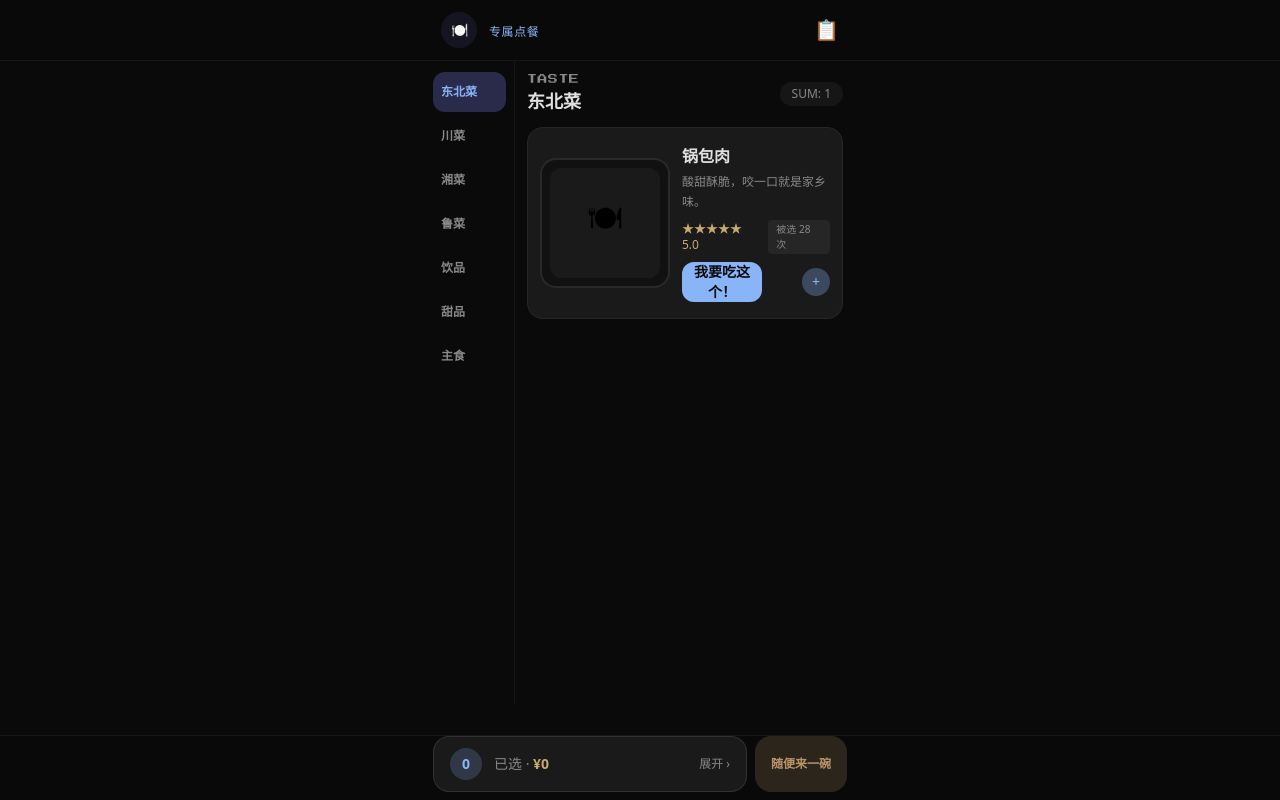
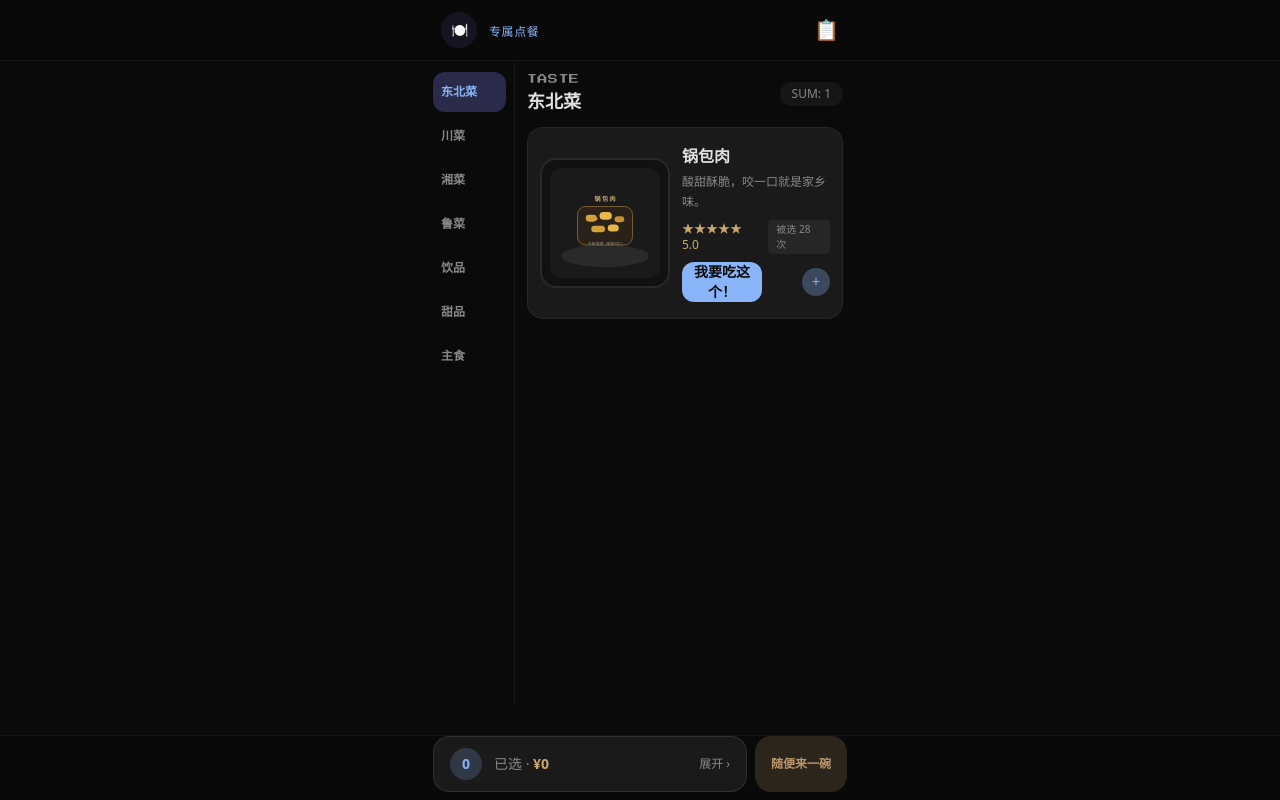
Before and after one commit to RWHua/sweetheart-diner, a website: page index.html in a window 1280 px wide. Drawn offline with nearby package versions, Linux system fonts and the light colour scheme.

Commit message:
feat: 8 custom SVG food illustrations for each dish

```diff
--- a/index.html
+++ b/index.html
@@ -160,14 +160,14 @@
     const $ = s => document.querySelector(s);
 
     const menuList = [
-      { id:'guobaorou',  category:'东北菜', name:'锅包肉',       price:0, desc:'酸甜酥脆，咬一口就是家乡味。',    img:'./images/guobaorou.jpg',  ingredients:'精选里脊、米醋、白糖、胡萝卜丝与葱姜。',              detail:'外酥里嫩的经典东北菜，酸甜口感像我们第一次约会时的心情。',            nutrition:'碳水 42% · 蛋白质 28% · 脂肪 30%', taste:5.0, selectedCount:28, steps:['里脊肉切薄片，加料酒、盐腌制15分钟。','土豆淀粉加水调成糊，肉片裹糊。','油温七成热下锅炸至金黄捞出。','另起锅，糖醋汁翻炒至浓稠，下肉片快速翻匀出锅。'], tips:'糖醋比例 3:2 最佳，炸两次更酥脆。' },
-      { id:'mapotofu',   category:'川菜',   name:'麻婆豆腐',     price:0, desc:'麻辣鲜香，软嫩豆腐超下饭。',      img:'./images/mapotofu.jpg',   ingredients:'嫩豆腐、牛肉末、郫县豆瓣、花椒与小葱。',                 detail:'一勺热乎乎的豆腐，带来刚刚好的麻辣和满满的满足感。',              nutrition:'碳水 18% · 蛋白质 34% · 脂肪 48%', taste:4.8, selectedCount:35, steps:['嫩豆腐切2cm方块，焯水去腥。','牛肉末炒至变色，加郫县豆瓣炒出红油。','加高汤煮沸，下豆腐小火煮5分钟。','勾芡收汁，撒花椒面和小葱出锅。'], tips:'豆腐不要翻动太猛，轻轻推即可保持完整。' },
-      { id:'donganji',   category:'湘菜',   name:'东安子鸡',     price:0, desc:'酸辣开胃，鲜嫩多汁的湘味。',      img:'./images/donganji.jpg',   ingredients:'嫩鸡、米醋、泡椒、鲜姜与香葱。',                         detail:'酸辣鲜香的湖南风味，适合和最爱的人一起分享。',                    nutrition:'碳水 12% · 蛋白质 51% · 脂肪 37%', taste:4.7, selectedCount:19, steps:['鸡肉切块，冷水下锅加姜片料酒焯水。','锅中热油，下姜丝、泡椒爆香。','加入鸡块翻炒，倒入米醋和少许糖。','小火焖煮15分钟至入味，出锅撒葱丝。'], tips:'用嫩鸡腿肉口感最佳，醋量按个人喜好调整。' },
-      { id:'tangcuyu',   category:'鲁菜',   name:'糖醋鲤鱼',     price:0, desc:'外焦里嫩，甜蜜得像一句告白。',    img:'./images/tangcuyu.jpg',   ingredients:'鲜活鲤鱼、陈醋、冰糖、番茄与松子。',                       detail:'造型漂亮、滋味甜蜜，愿我们的日子年年有余。',                      nutrition:'碳水 35% · 蛋白质 39% · 脂肪 26%', taste:4.9, selectedCount:22, steps:['鲤鱼处理干净，两面剞花刀。','鱼身抹淀粉，七八成油温炸至定型金黄。','另起锅，冰糖炒化加陈醋番茄酱调汁。','将糖醋汁浇在鱼身上，撒松子装饰。'], tips:'炸鱼时油温要高，快速定型外酥里嫩。' },
-      { id:'peachtea',   category:'饮品',   name:'蜜桃乌龙',     price:0, desc:'清甜茶香，给今天加一点粉色。',    img:'./images/peachtea.jpg',   ingredients:'水蜜桃、乌龙茶、蜂蜜与薄荷。',                             detail:'清爽不腻的蜜桃香气，适合饭后一起碰杯。',                          nutrition:'碳水 88% · 蛋白质 2% · 脂肪 10%', taste:4.6, selectedCount:41, steps:['水蜜桃去皮切小块。','乌龙茶叶用85°C热水冲泡3分钟。','杯中放入桃肉和冰块，倒入茶汤。','加蜂蜜搅拌，点缀薄荷叶。'], tips:'冷藏2小时后风味更佳，夏天加冰超爽。' },
-      { id:'tangyuan',   category:'甜品',   name:'桂花酒酿圆子', price:0, desc:'软糯香甜，饭后的一点小浪漫。',    img:'./images/tangyuan.jpg',   ingredients:'糯米圆子、酒酿、桂花与红糖。',                             detail:'一碗热乎乎的小圆子，愿我们团团圆圆、甜甜蜜蜜。',                  nutrition:'碳水 76% · 蛋白质 8% · 脂肪 16%', taste:5.0, selectedCount:33, steps:['糯米粉加水揉成面团，搓成小圆子。','水烧开下圆子，煮至浮起。','加入酒酿和红糖再煮2分钟。','盛碗撒干桂花。'], tips:'圆子搓小一点更Q弹，红糖量按甜度喜好。' },
-      { id:'danchaofan', category:'主食',   name:'扬州炒饭',     price:0, desc:'粒粒分明，简单却永远吃不腻。',    img:'./images/danchaofan.jpg', ingredients:'隔夜米饭、鸡蛋、虾仁、玉米与青豆。',                     detail:'一份认真炒好的主食，把平凡的日子也变得闪闪发光。',                nutrition:'碳水 58% · 蛋白质 22% · 脂肪 20%', taste:4.5, selectedCount:26, steps:['鸡蛋打散炒熟盛出备用。','锅中热油，炒虾仁和玉米青豆。','加入隔夜米饭大火翻炒至粒粒分明。','倒入鸡蛋碎，加盐和葱花翻匀出锅。'], tips:'隔夜饭效果最好，大火快炒是关键。' },
-      { id:'xiaolongbao',category:'主食',   name:'鲜肉小笼包',   price:0, desc:'皮薄汁多，小心烫，幸福也会烫。',  img:'./images/xiaolongbao.jpg',ingredients:'面粉、鲜猪肉、皮冻、葱姜水。',                           detail:'轻轻提起，先开窗再喝汤，是早餐桌上的温柔仪式。',                  nutrition:'碳水 45% · 蛋白质 25% · 脂肪 30%', taste:4.9, selectedCount:38, steps:['面粉加温水揉成光滑面团醒30分钟。','猪肉剁碎加皮冻、葱姜水、生抽调馅。','面团擀成薄皮，包入馅料捏褶。','上蒸笼大火蒸8分钟。'], tips:'皮冻是汤汁的关键，提前一天准备。' }
+      { id:'guobaorou',  category:'东北菜', name:'锅包肉',       price:0, desc:'酸甜酥脆，咬一口就是家乡味。',    img:'./images/guobaorou.svg',  ingredients:'精选里脊、米醋、白糖、胡萝卜丝与葱姜。',              detail:'外酥里嫩的经典东北菜，酸甜口感像我们第一次约会时的心情。',            nutrition:'碳水 42% · 蛋白质 28% · 脂肪 30%', taste:5.0, selectedCount:28, steps:['里脊肉切薄片，加料酒、盐腌制15分钟。','土豆淀粉加水调成糊，肉片裹糊。','油温七成热下锅炸至金黄捞出。','另起锅，糖醋汁翻炒至浓稠，下肉片快速翻匀出锅。'], tips:'糖醋比例 3:2 最佳，炸两次更酥脆。' },
+      { id:'mapotofu',   category:'川菜',   name:'麻婆豆腐',     price:0, desc:'麻辣鲜香，软嫩豆腐超下饭。',      img:'./images/mapotofu.svg',   ingredients:'嫩豆腐、牛肉末、郫县豆瓣、花椒与小葱。',                 detail:'一勺热乎乎的豆腐，带来刚刚好的麻辣和满满的满足感。',              nutrition:'碳水 18% · 蛋白质 34% · 脂肪 48%', taste:4.8, selectedCount:35, steps:['嫩豆腐切2cm方块，焯水去腥。','牛肉末炒至变色，加郫县豆瓣炒出红油。','加高汤煮沸，下豆腐小火煮5分钟。','勾芡收汁，撒花椒面和小葱出锅。'], tips:'豆腐不要翻动太猛，轻轻推即可保持完整。' },
+      { id:'donganji',   category:'湘菜',   name:'东安子鸡',     price:0, desc:'酸辣开胃，鲜嫩多汁的湘味。',      img:'./images/donganji.svg',   ingredients:'嫩鸡、米醋、泡椒、鲜姜与香葱。',                         detail:'酸辣鲜香的湖南风味，适合和最爱的人一起分享。',                    nutrition:'碳水 12% · 蛋白质 51% · 脂肪 37%', taste:4.7, selectedCount:19, steps:['鸡肉切块，冷水下锅加姜片料酒焯水。','锅中热油，下姜丝、泡椒爆香。','加入鸡块翻炒，倒入米醋和少许糖。','小火焖煮15分钟至入味，出锅撒葱丝。'], tips:'用嫩鸡腿肉口感最佳，醋量按个人喜好调整。' },
+      { id:'tangcuyu',   category:'鲁菜',   name:'糖醋鲤鱼',     price:0, desc:'外焦里嫩，甜蜜得像一句告白。',    img:'./images/tangcuyu.svg',   ingredients:'鲜活鲤鱼、陈醋、冰糖、番茄与松子。',                       detail:'造型漂亮、滋味甜蜜，愿我们的日子年年有余。',                      nutrition:'碳水 35% · 蛋白质 39% · 脂肪 26%', taste:4.9, selectedCount:22, steps:['鲤鱼处理干净，两面剞花刀。','鱼身抹淀粉，七八成油温炸至定型金黄。','另起锅，冰糖炒化加陈醋番茄酱调汁。','将糖醋汁浇在鱼身上，撒松子装饰。'], tips:'炸鱼时油温要高，快速定型外酥里嫩。' },
+      { id:'peachtea',   category:'饮品',   name:'蜜桃乌龙',     price:0, desc:'清甜茶香，给今天加一点粉色。',    img:'./images/peachtea.svg',   ingredients:'水蜜桃、乌龙茶、蜂蜜与薄荷。',                             detail:'清爽不腻的蜜桃香气，适合饭后一起碰杯。',                          nutrition:'碳水 88% · 蛋白质 2% · 脂肪 10%', taste:4.6, selectedCount:41, steps:['水蜜桃去皮切小块。','乌龙茶叶用85°C热水冲泡3分钟。','杯中放入桃肉和冰块，倒入茶汤。','加蜂蜜搅拌，点缀薄荷叶。'], tips:'冷藏2小时后风味更佳，夏天加冰超爽。' },
+      { id:'tangyuan',   category:'甜品',   name:'桂花酒酿圆子', price:0, desc:'软糯香甜，饭后的一点小浪漫。',    img:'./images/tangyuan.svg',   ingredients:'糯米圆子、酒酿、桂花与红糖。',                             detail:'一碗热乎乎的小圆子，愿我们团团圆圆、甜甜蜜蜜。',                  nutrition:'碳水 76% · 蛋白质 8% · 脂肪 16%', taste:5.0, selectedCount:33, steps:['糯米粉加水揉成面团，搓成小圆子。','水烧开下圆子，煮至浮起。','加入酒酿和红糖再煮2分钟。','盛碗撒干桂花。'], tips:'圆子搓小一点更Q弹，红糖量按甜度喜好。' },
+      { id:'danchaofan', category:'主食',   name:'扬州炒饭',     price:0, desc:'粒粒分明，简单却永远吃不腻。',    img:'./images/danchaofan.svg', ingredients:'隔夜米饭、鸡蛋、虾仁、玉米与青豆。',                     detail:'一份认真炒好的主食，把平凡的日子也变得闪闪发光。',                nutrition:'碳水 58% · 蛋白质 22% · 脂肪 20%', taste:4.5, selectedCount:26, steps:['鸡蛋打散炒熟盛出备用。','锅中热油，炒虾仁和玉米青豆。','加入隔夜米饭大火翻炒至粒粒分明。','倒入鸡蛋碎，加盐和葱花翻匀出锅。'], tips:'隔夜饭效果最好，大火快炒是关键。' },
+      { id:'xiaolongbao',category:'主食',   name:'鲜肉小笼包',   price:0, desc:'皮薄汁多，小心烫，幸福也会烫。',  img:'./images/xiaolongbao.svg',ingredients:'面粉、鲜猪肉、皮冻、葱姜水。',                           detail:'轻轻提起，先开窗再喝汤，是早餐桌上的温柔仪式。',                  nutrition:'碳水 45% · 蛋白质 25% · 脂肪 30%', taste:4.9, selectedCount:38, steps:['面粉加温水揉成光滑面团醒30分钟。','猪肉剁碎加皮冻、葱姜水、生抽调馅。','面团擀成薄皮，包入馅料捏褶。','上蒸笼大火蒸8分钟。'], tips:'皮冻是汤汁的关键，提前一天准备。' }
     ];
 
     const categories = ['东北菜','川菜','湘菜','鲁菜','饮品','甜品','主食'];
```
Also changed, not shown: images/danchaofan.svg (added), images/donganji.svg (added), images/guobaorou.svg (added), images/mapotofu.svg (added), images/peachtea.svg (added), images/tangcuyu.svg (added), images/tangyuan.svg (added), images/xiaolongbao.svg (added).
